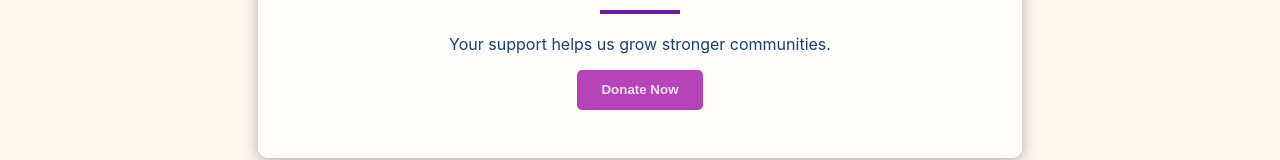
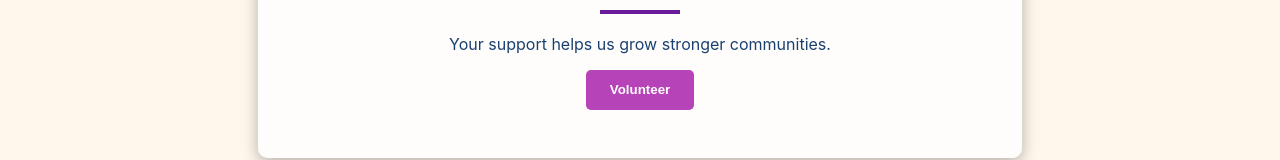
Before and after one commit to SmaSema/sethuse-website, a React (Create React App) app: page /about in a window 1280 px wide. Shown: the part 2133-2293 px from the top of the page. Built offline with nearby package versions, Linux system fonts and the light colour scheme.

Commit message:
commit 78

```diff
--- a/src/components/AboutUs_page/CTABanner.css
+++ b/src/components/AboutUs_page/CTABanner.css
@@ -28,7 +28,7 @@
 
 .cta-banner button {
   background-color: #aa21add7;
-  color: #ffffffd7;
+  color: #ffffff;
   border: none;
   padding: 0.8rem 1.5rem;
   font-weight: bold;
@@ -37,8 +37,8 @@
 }
 
 .cta-banner button:hover {
-  background-color: #6af159;
-  color: rgb(4, 50, 58);
+  background-color: #0f97b9;
+  color: rgb(255, 255, 255);
 }
 
 /* Responsive styling for mobile */
--- a/src/components/AboutUs_page/CTABanner.js
+++ b/src/components/AboutUs_page/CTABanner.js
@@ -8,9 +8,7 @@ const CTABanner = () => {
         <h2>Be Part of the Change</h2>
         <hr className="divider" />
         <p>Your support helps us grow stronger communities.</p>
-        <button onClick={() => window.location.href = '/donate'}>
-          Donate Now
-        </button>
+        <button onClick={() => window.location.href = '/contact'}>Volunteer</button>
       </div>
     </section>
 
--- a/src/components/Donate_page/DonateHero.css
+++ b/src/components/Donate_page/DonateHero.css
@@ -9,7 +9,6 @@
   background-size: cover;        /* Ensures the image covers the whole section */
   background-position: center;   /* Centers the image */
   background-repeat: no-repeat;  /* Prevents tiling */
-  background-color: rgba(229, 227, 227, 0.7); /* Fallback background color */
   color: white; /* Optional: if the image is dark */
 }
 
```
